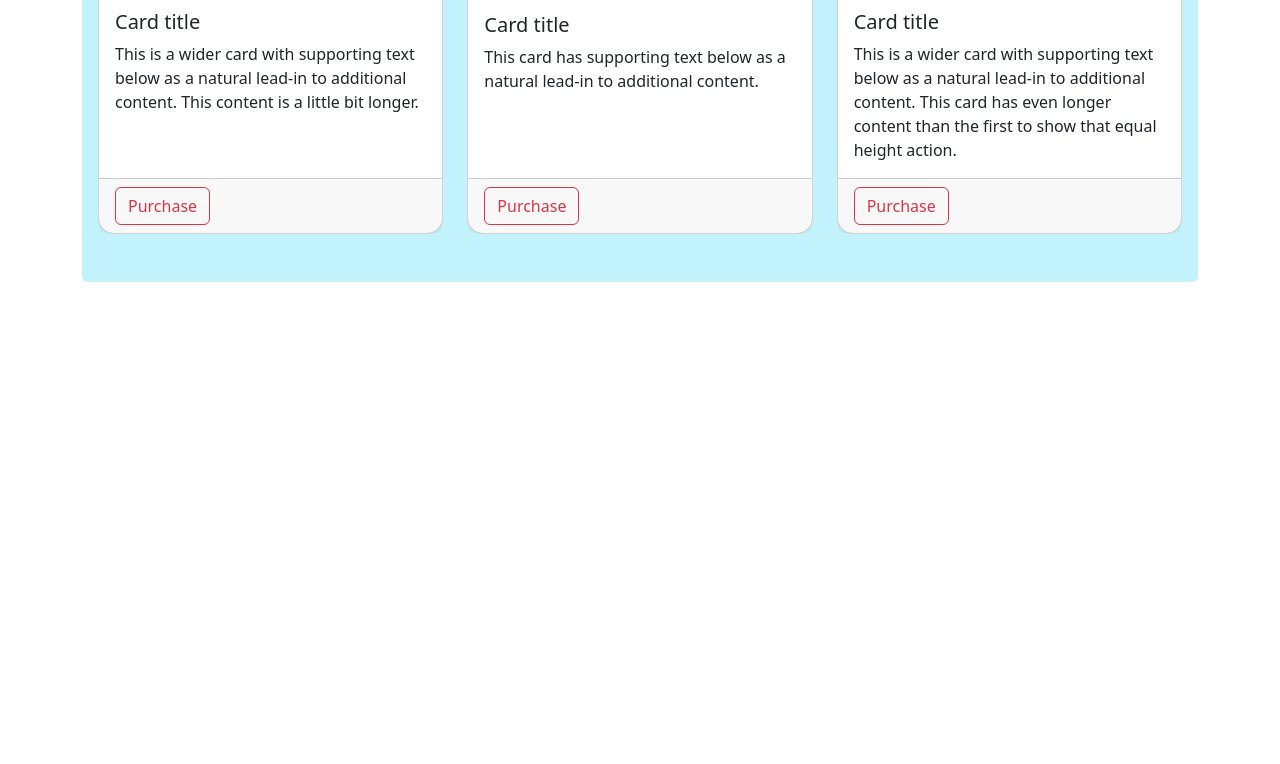
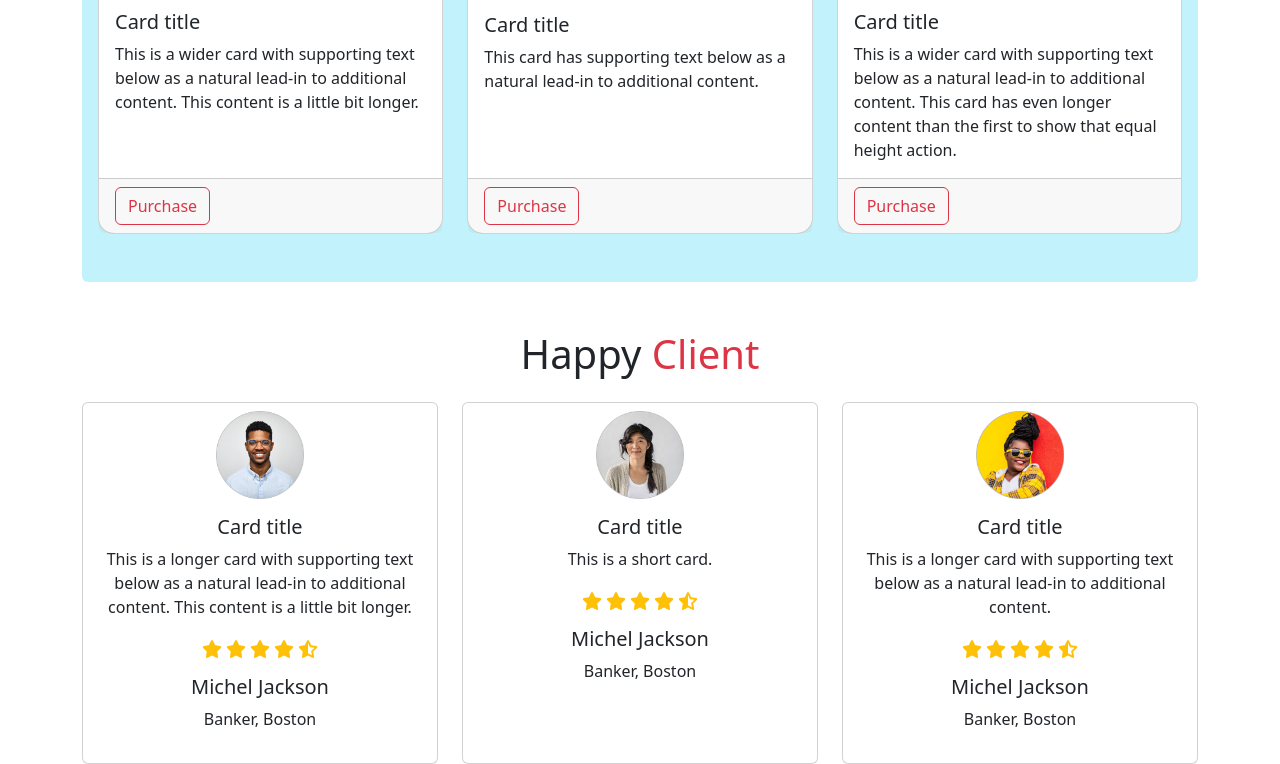
Before and after one commit to ProdipKumarShil/ph-project-biker-zone-resources, a plain HTML site: page index.html in a window 1280 px wide. Shown: the part 1372-2136 px from the top of the page. Before the commit the page ends 1654 px from the top, so only its background shows below. Drawn offline with Linux system fonts and the light colour scheme.

Commit message:
added card section

```diff
--- a/css/style.css
+++ b/css/style.css
@@ -1,3 +1,6 @@
 .bikerz-zone-lite-red{
     background-color: rgba(255, 0, 0, 0.229);
 }
+.icon-size{
+    width: 20px;
+}
--- a/index.html
+++ b/index.html
@@ -8,6 +8,7 @@
     <title>Biker Zone</title>
     <link rel="stylesheet" href="./css/bootstrap.css">
     <link rel="stylesheet" href="./css/style.css">
+    <script src="https://kit.fontawesome.com/075bc14f6e.js" crossorigin="anonymous"></script>
 </head>
 
 <body class="container">
@@ -170,6 +171,73 @@
                 </div>
             </div>
         </section>
+
+        <!-- client section -->
+        <section class="mt-5">
+            <h1 class="text-center mb-4">Happy <span class="text-danger">Client</span></h1>
+
+            <div class="row row-cols-1 row-cols-md-3 g-4">
+                <div class="col">
+                    <div class="card h-100">
+                        <img src="./images/user-1.png" class="card-img-top w-25 mx-auto mt-2" alt="...">
+                        <div class="card-body text-center">
+                            <h5 class="card-title">Card title</h5>
+                            <p class="card-text">This is a longer card with supporting text below as a natural lead-in
+                                to additional content. This content is a little bit longer.</p>
+                                <p>
+                                    <img class="icon-size" src="./images/icon-2/star-solid.svg" alt="" srcset="">
+                                    <img class="icon-size" src="./images/icon-2/star-solid.svg" alt="" srcset="">
+                                    <img class="icon-size" src="./images/icon-2/star-solid.svg" alt="" srcset="">
+                                    <img class="icon-size" src="./images/icon-2/star-solid.svg" alt="" srcset="">
+                                    <img class="icon-size" src="./images/icon-2/star-half-stroke-solid.svg" alt="" srcset="">
+
+                                </p>
+                            <h5>Michel Jackson</h5>
+                            <p>Banker, Boston</p>
+                        </div>
+                    </div>
+                </div>
+                <div class="col text-center">
+                    <div class="card h-100">
+                        <img src="./images/user-2.png" class="card-img-top w-25 mx-auto mt-2" alt="...">
+                        <div class="card-body">
+                            <h5 class="card-title">Card title</h5>
+                            <p class="card-text">This is a short card.</p>
+                            <p>
+                                <img class="icon-size" src="./images/icon-2/star-solid.svg" alt="" srcset="">
+                                <img class="icon-size" src="./images/icon-2/star-solid.svg" alt="" srcset="">
+                                <img class="icon-size" src="./images/icon-2/star-solid.svg" alt="" srcset="">
+                                <img class="icon-size" src="./images/icon-2/star-solid.svg" alt="" srcset="">
+                                <img class="icon-size" src="./images/icon-2/star-half-stroke-solid.svg" alt="" srcset="">
+
+                            </p>
+                            <h5>Michel Jackson</h5>
+                            <p>Banker, Boston</p>
+                        </div>
+                    </div>
+                </div>
+                <div class="col text-center">
+                    <div class="card h-100 ">
+                        <img src="./images/user-3.png" class="card-img-top w-25 mx-auto mt-2" alt="...">
+                        <div class="card-body">
+                            <h5 class="card-title">Card title</h5>
+                            <p class="card-text">This is a longer card with supporting text below as a natural lead-in
+                                to additional content.</p>
+                                <p>
+                                    <img class="icon-size" src="./images/icon-2/star-solid.svg" alt="" srcset="">
+                                    <img class="icon-size" src="./images/icon-2/star-solid.svg" alt="" srcset="">
+                                    <img class="icon-size" src="./images/icon-2/star-solid.svg" alt="" srcset="">
+                                    <img class="icon-size" src="./images/icon-2/star-solid.svg" alt="" srcset="">
+                                    <img class="icon-size" src="./images/icon-2/star-half-stroke-solid.svg" alt="" srcset="">
+
+                                </p>
+                                <h5>Michel Jackson</h5>
+                            <p>Banker, Boston</p>
+                        </div>
+                    </div>
+                </div>
+            </div>
+        </section>
     </main>
 
 
```
Also changed, not shown: images/icon-2/star-half-solid.svg (added), images/icon-2/star-half-stroke-solid.svg (added), images/icon-2/star-regular (1).svg (added), images/icon-2/star-regular.svg (added), images/icon-2/star-solid.svg (added).
